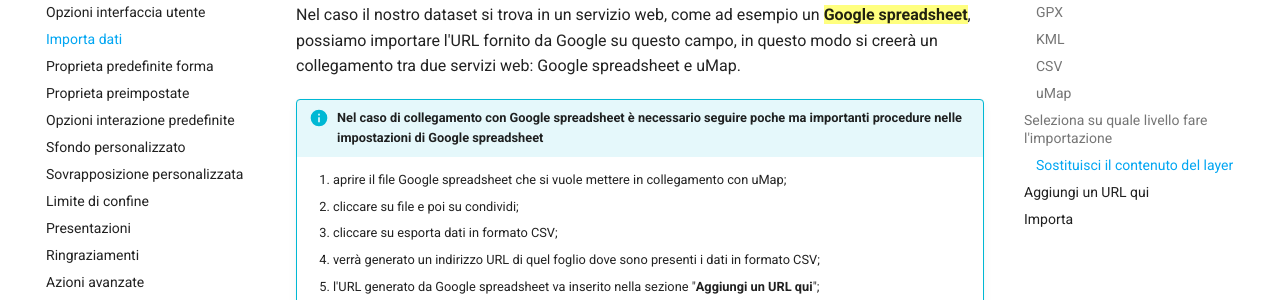
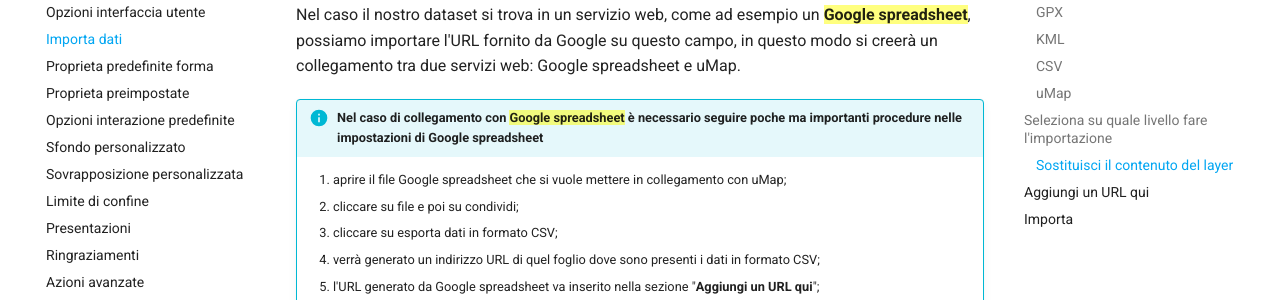
Before and after one commit to opendatasicilia/guida-umap, an MkDocs documentation site: the page built from docs/creare/importa-dati.md, in a window 1280 px wide and 900 px high, scrolled down 1721 px. Shown: the part 150-450 px from the top of the window. Built offline with MkDocs 1.6.1 and Material for MkDocs 9.7.7, drawn with Linux system fonts in a browser that asks for light colours; comment, search, counter and statistics services are not loaded.

```diff
--- a/docs/creare/importa-dati.md
+++ b/docs/creare/importa-dati.md
@@ -49,7 +49,7 @@ Se ad esempio nel "layer 1" ci sono dati già inseriti, e vogliamo importare dal
 
 Nel caso il nostro dataset si trova in un servizio web, come ad esempio un ==**Google spreadsheet**==, possiamo importare l'URL fornito da Google su questo campo, in questo modo si creerà un collegamento tra due servizi web: Google spreadsheet e uMap.
 
-!!! Info "Nel caso di collegamento con **Google spreadsheet** è necessario seguire poche ma importanti procedure nelle impostazioni di Google spreadsheet"
+!!! Info "Nel caso di collegamento con ==Google spreadsheet== è necessario seguire poche ma importanti procedure nelle impostazioni di Google spreadsheet"
 
     1. aprire il file Google spreadsheet che si vuole mettere in collegamento con uMap;
     2. cliccare su file e poi su condividi;
```
